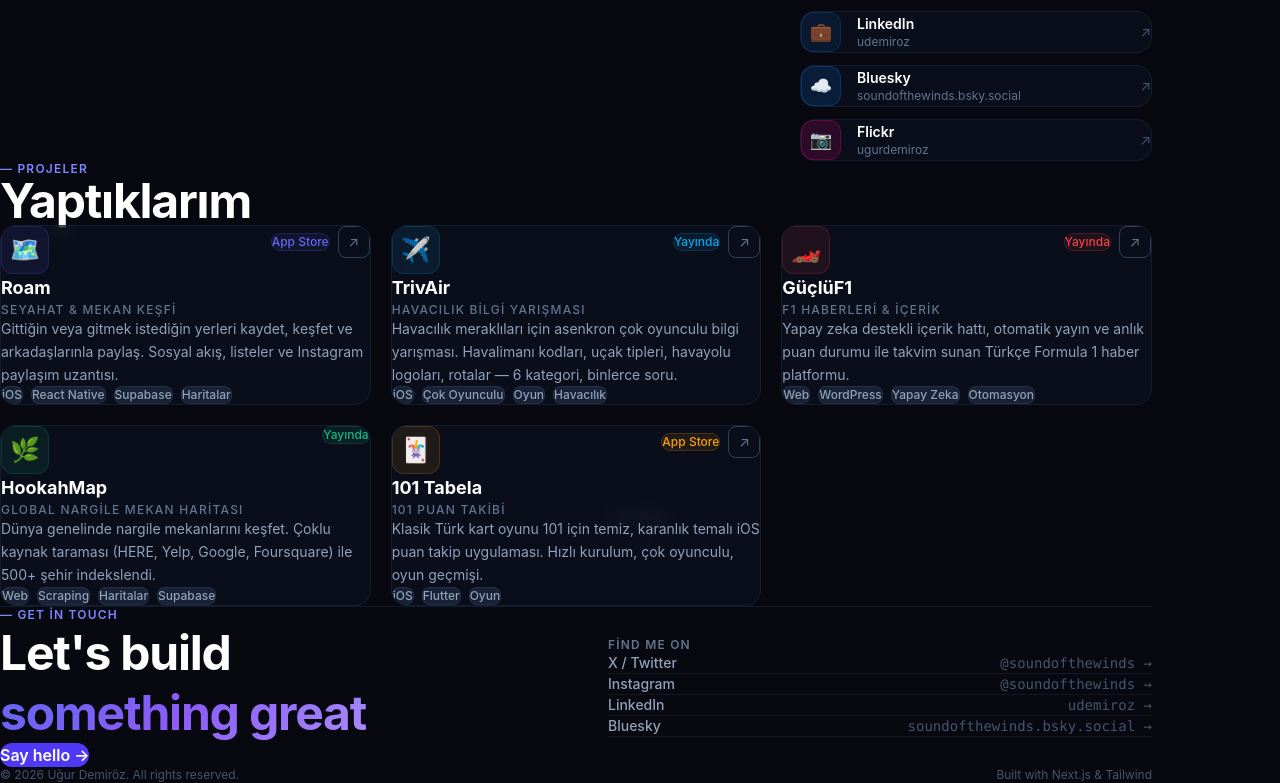
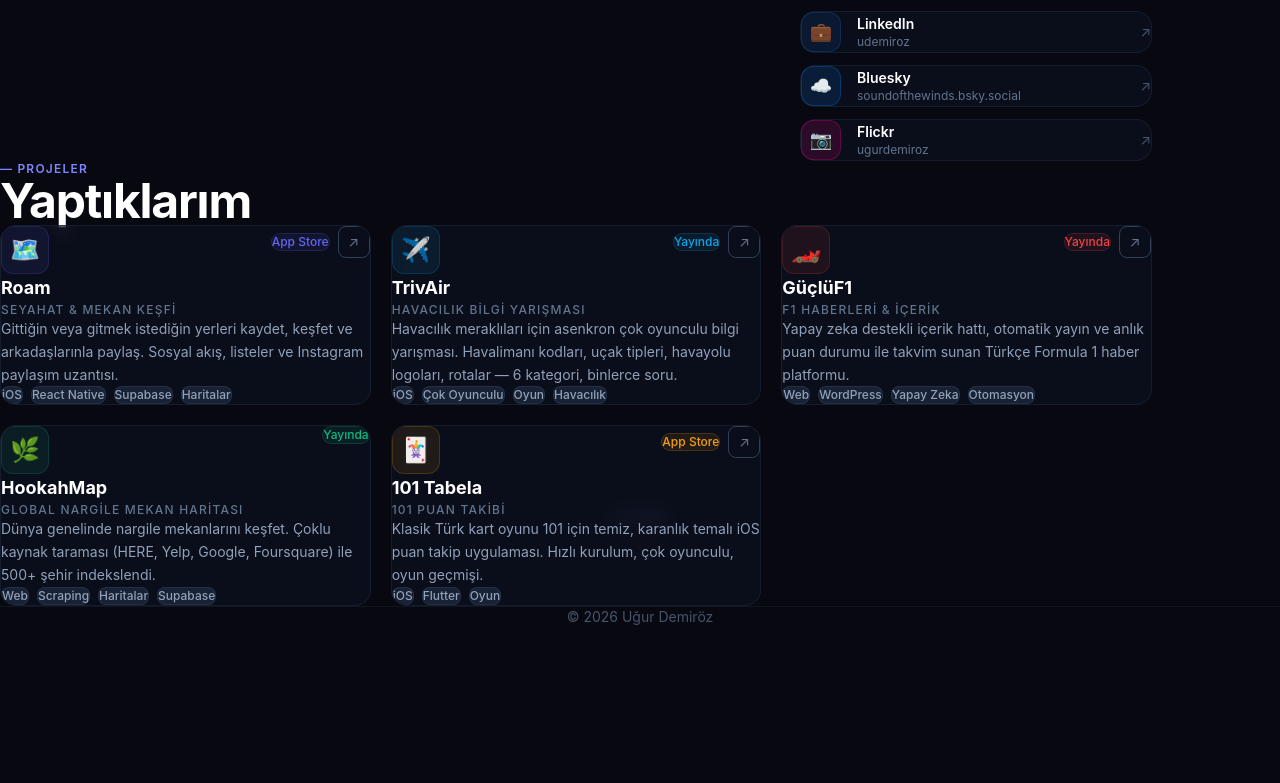
Before and after one commit to u-demiroz/ugurdemiroz, a Next.js app: page / in a window 1280 px wide. Shown: the part 1085-1868 px from the top of the page. After the commit the page ends 1712 px from the top, so only its background shows below. Built offline with nearby package versions, Linux system fonts and the light colour scheme.

Commit message:
feat: Turkish footer

```diff
--- a/components/Footer.tsx
+++ b/components/Footer.tsx
@@ -1,83 +1,9 @@
 "use client";
 
-import { motion, useInView } from "framer-motion";
-import { useRef } from "react";
-
-const SOCIAL = [
-  { label: "X / Twitter", href: "https://x.com/soundofthewinds", handle: "@soundofthewinds" },
-  { label: "Instagram", href: "https://instagram.com/soundofthewinds", handle: "@soundofthewinds" },
-  { label: "LinkedIn", href: "https://linkedin.com/in/udemiroz", handle: "udemiroz" },
-  { label: "Bluesky", href: "https://bsky.app/profile/soundofthewinds.bsky.social", handle: "soundofthewinds.bsky.social" },
-];
-
 export default function Footer() {
-  const ref = useRef<HTMLDivElement>(null);
-  const inView = useInView(ref, { once: true, margin: "-60px" });
-
   return (
-    <footer className="relative px-6 py-24 overflow-hidden">
-      {/* Top border */}
-      <div className="max-w-6xl mx-auto border-t border-slate-800/60 pt-20">
-
-        <motion.div
-          ref={ref}
-          initial={{ y: 30, opacity: 0 }}
-          animate={inView ? { y: 0, opacity: 1 } : {}}
-          transition={{ duration: 0.7 }}
-          className="grid grid-cols-1 md:grid-cols-2 gap-16 mb-20"
-        >
-          {/* CTA */}
-          <div>
-            <p className="text-xs font-semibold text-indigo-400 tracking-widest uppercase mb-4">
-              — Get in touch
-            </p>
-            <h3 className="text-4xl sm:text-5xl font-bold tracking-tight text-white mb-6 leading-tight">
-              Let&apos;s build<br />
-              <span className="gradient-text">something great</span>
-            </h3>
-            <a
-              href="mailto:hello@ugurdemiroz.com"
-              className="inline-flex items-center gap-2 bg-indigo-600 hover:bg-indigo-500 text-white font-semibold
-                         px-6 py-3 rounded-xl transition-all duration-200 hover:scale-[1.02] active:scale-[0.98]"
-            >
-              Say hello →
-            </a>
-          </div>
-
-          {/* Social */}
-          <div className="flex flex-col justify-center">
-            <p className="text-xs font-semibold text-slate-500 tracking-widest uppercase mb-6">
-              Find me on
-            </p>
-            <div className="space-y-4">
-              {SOCIAL.map((s) => (
-                <a
-                  key={s.label}
-                  href={s.href}
-                  target="_blank"
-                  rel="noopener noreferrer"
-                  className="flex items-center justify-between group py-2 border-b border-slate-800/50 hover:border-indigo-500/30 transition-all duration-200"
-                >
-                  <span className="text-sm text-slate-400 group-hover:text-white transition-colors font-medium">
-                    {s.label}
-                  </span>
-                  <span className="text-sm text-slate-600 group-hover:text-indigo-400 transition-colors font-mono">
-                    {s.handle} →
-                  </span>
-                </a>
-              ))}
-            </div>
-          </div>
-        </motion.div>
-
-        {/* Bottom bar */}
-        <div className="flex flex-col sm:flex-row items-center justify-between gap-4 text-xs text-slate-600">
-          <span>© {new Date().getFullYear()} Uğur Demiröz. All rights reserved.</span>
-          <span className="flex items-center gap-1.5">
-            Built with Next.js & Tailwind
-          </span>
-        </div>
-      </div>
+    <footer className="border-t border-slate-800/40 px-6 py-10 text-center">
+      <p className="text-slate-600 text-sm">© 2026 Uğur Demiröz</p>
     </footer>
   );
 }
```
